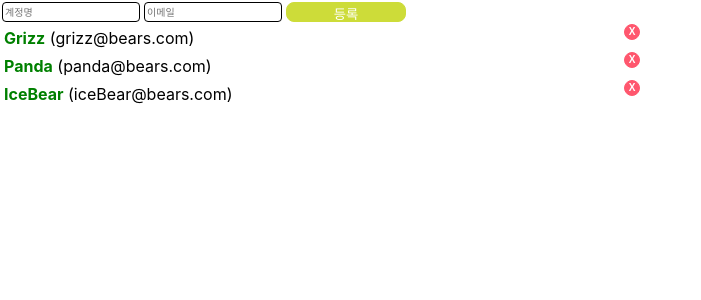
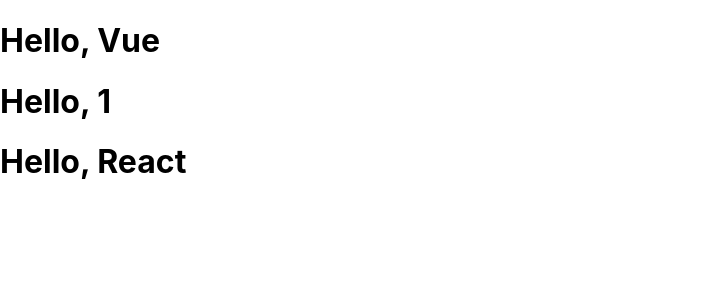
Before and after one commit to JUHEEBAEK/brgin-react, a React (Create React App) app: page / in a window 1280 px wide. Shown: the top 300 px of the page, without its empty margins (0-701 px from the left). Built offline with nearby package versions, Linux system fonts and the light colour scheme.

Commit message:
폴더 구조 생성 및 기본 App.js 생성.
- props default 값, props type 넘기기

```diff
--- a/package.json
+++ b/package.json
@@ -6,6 +6,7 @@
     "@testing-library/jest-dom": "^5.11.4",
     "@testing-library/react": "^11.1.0",
     "@testing-library/user-event": "^12.1.10",
+    "prop-types": "^15.8.1",
     "react": "^17.0.2",
     "react-dom": "^17.0.2",
     "react-scripts": "4.0.3",
--- a/src/App.js
+++ /dev/null
@@ -1,91 +0,0 @@
-import React, { useRef, useState } from "react";
-import UserList from "./UserList";
-import CreateUser from "./CreateUser";
-
-function App() {
-  const [inputs, setInputs] = useState({
-    username: "",
-    email: ""
-  });
-
-  const { username, email } = inputs;
-  const onChange = e => {
-    const { name, value } = e.target;
-    setInputs({
-      ...inputs, // 스프레드 연산자 사용
-      [name]: value
-    });
-  };
-
-  const [users, setUsers] = useState([
-    {
-        id: 1,
-        username: "Grizz",
-        email: "grizz@bears.com",
-        active: true
-    },
-    {
-        id: 2,
-        username: "Panda",
-        email: "panda@bears.com",
-        active: true
-    },
-    {
-        id: 3,
-        username: "IceBear",
-        email: "iceBear@bears.com",
-        active: true
-    }
-  ]);
-
-  const nextId = useRef(4);
-  const onCreate = () => {
-    const user = {
-      id: nextId.current,
-      username,
-      email
-    };
-
-    setUsers([...users, user]);
-    // 배열에 값 추가하는 방법2
-    // concat함수 사용
-    // setUsers(users.concat(user));
-
-    setInputs({
-      username: "",
-      email: ""
-    });
-
-    nextId.current += 1;
-    // useRef로 관리하는 이유
-    // 값이 바뀐다고 컴포넌트가 리레더링이 되지 않도록 하기 위해서.
-  };
-
-  const onRemove = id => {
-    setUsers(users.filter(user => user.id !== id));
-  };
-
-  const onToggle = id => {
-    setUsers(
-      users.map(
-        user => user.id === id
-          ? { ...user, active: !user.active }
-          : user
-      )
-    );
-  };
-
-  return (
-    <>
-    <CreateUser
-      username={username}
-      email={email}
-      onChange={onChange}
-      onCreate={onCreate}
-    />
-    <UserList users={users} onRemove={onRemove} onToggle={onToggle} />
-    </>
-  );
-}
-
-export default App;
--- /dev/null
+++ b/src/Apps/App.js
@@ -0,0 +1,15 @@
+import React from "react";
+import Hello from "../components/Hello";
+
+function App() {
+  return (
+    <>
+      {/* name 안에 숫자나 다른거 넣어보고 싶은데 어떻게함?? */}
+      <Hello name="Vue" />
+      <Hello name="1" />
+      <Hello />
+    </>
+  );
+}
+
+export default App;
--- /dev/null
+++ b/src/components/Hello.js
@@ -0,0 +1,21 @@
+import React from "react";
+import PropTypes from 'prop-types';
+
+
+class Hello extends React.Component {
+    render() {
+      return (
+        <h1>Hello, {this.props.name}</h1>
+      );
+    }
+  }
+
+Hello.defaultProps = {
+    name: "React"
+}
+
+Hello.propTypes = {
+    name: PropTypes.string
+  };
+
+export default Hello;
--- a/src/index.js
+++ b/src/index.js
@@ -1,7 +1,7 @@
 import React from 'react';
 import ReactDOM from 'react-dom';
 import './index.css';
-import App from './App';
+import App from './Apps/App';
 import reportWebVitals from './reportWebVitals';
 
 ReactDOM.render(
```
Also changed, not shown: src/Apps/App.css (renamed from src/App.css), 2 other files (tests, documents, lock files or other folders).
